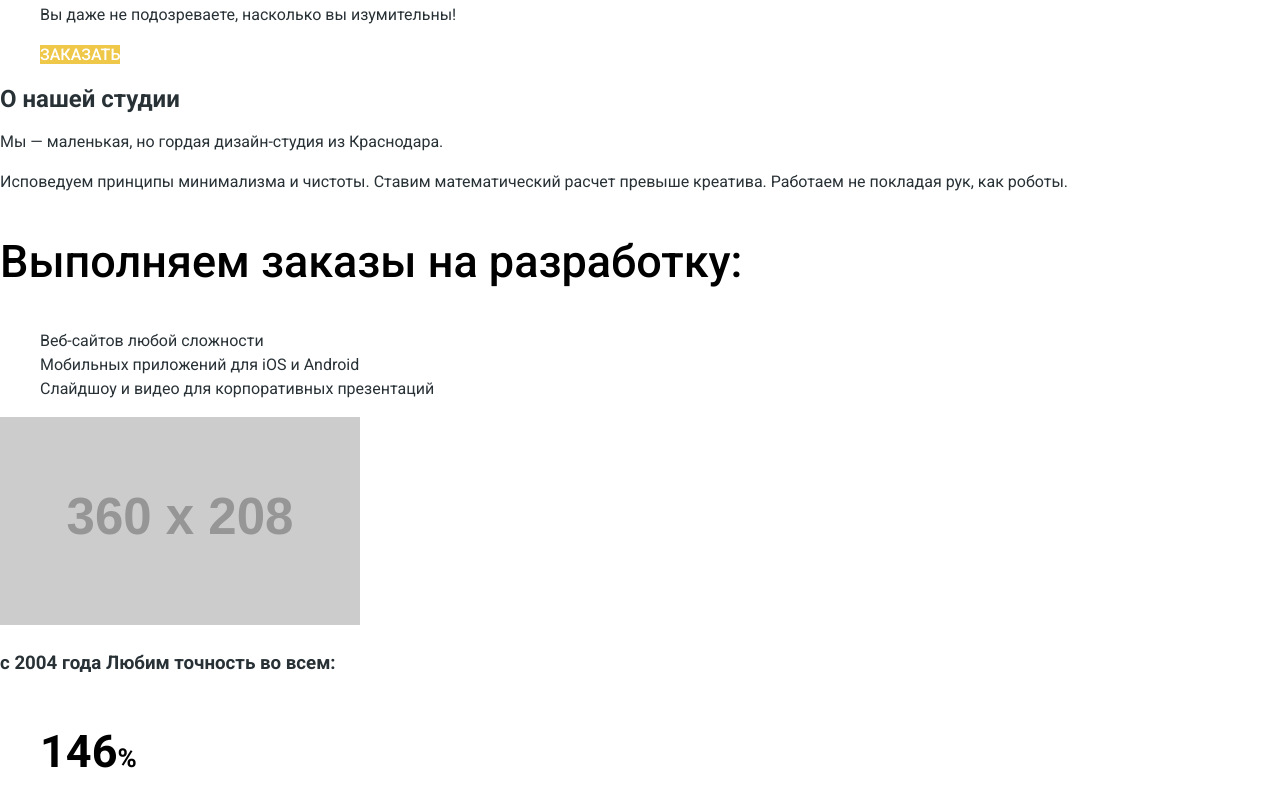
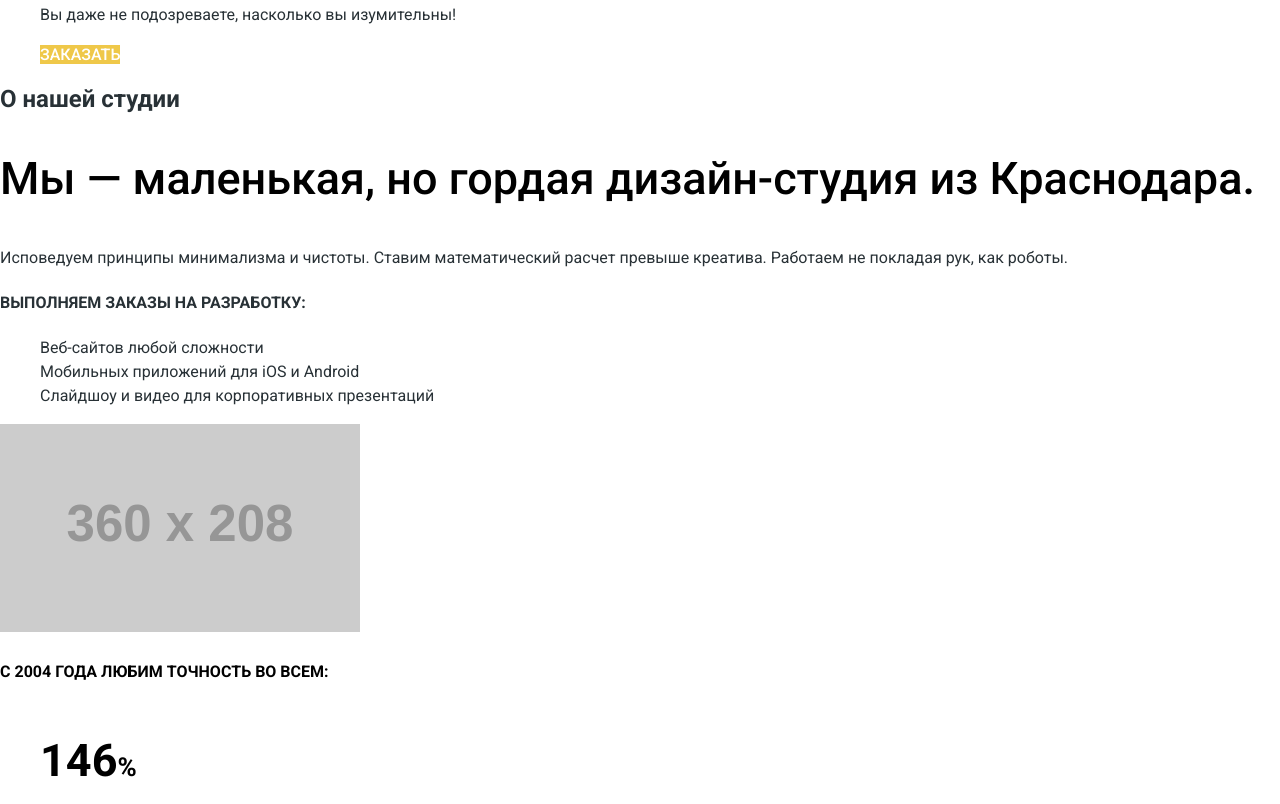
Before and after one commit to turborufus/220409-nerds-29, a plain HTML site: page index.html in a window 1280 px wide. Shown: the part 1916-2720 px from the top of the page. Drawn offline with Linux system fonts and the light colour scheme; placeholder pictures from the web are drawn by us.

Commit message:
Изменен уровень заголовков

```diff
--- a/index.html
+++ b/index.html
@@ -65,15 +65,15 @@
       <section class="about-us">
         <h2>О нашей студии</h2>
         <div class="about-us-descr">
-          <p>
+          <h3>
             Мы — маленькая, но гордая дизайн-студия из Краснодара.
-          </p>
+          </h3>
           <p>
             Исповедуем принципы минимализма и чистоты. Ставим математический расчет превыше креатива. Работаем не покладая рук, как роботы.
           </p>
-          <h3>
+          <h4>
             Выполняем заказы на разработку:
-          </h3>
+          </h4>
           <ul class="about-us-descr-list">
             <li class="about-us-descr-item">
               Веб-сайтов любой сложности
@@ -88,7 +88,7 @@
         </div>
         <div class="about-us-numbers">
           <img src="https://via.placeholder.com/360x208" width="360" heigth="208" alt="Логотип">
-          <h3>с 2004 года Любим точность во всем:</h3>
+          <h4>с 2004 года Любим точность во всем:</h4>
           <ul class="about-us-numbers-list">
             <li class="about-us-numbers-item">
               <p>146<span>%</span></p>
@@ -141,7 +141,7 @@
         <figure class="contacts-map">
           <img src="https://via.placeholder.com/1440x416" alt="Карта">
         </figure>
-        <p>NЁRDS DESIGN STUDIO</p>
+        <h3>NЁRDS DESIGN STUDIO</h3>
         <p>91186, Санкт-Петербург, ул. Б. Конюшенная, д. 19/8</p>
         <p>тел. <a class="contacts-phone" href="tel:+78122757575">+7 (812) 275-75-75</a></p>
         <a class="button" href="blank.html">Напишите нам</a>
```
